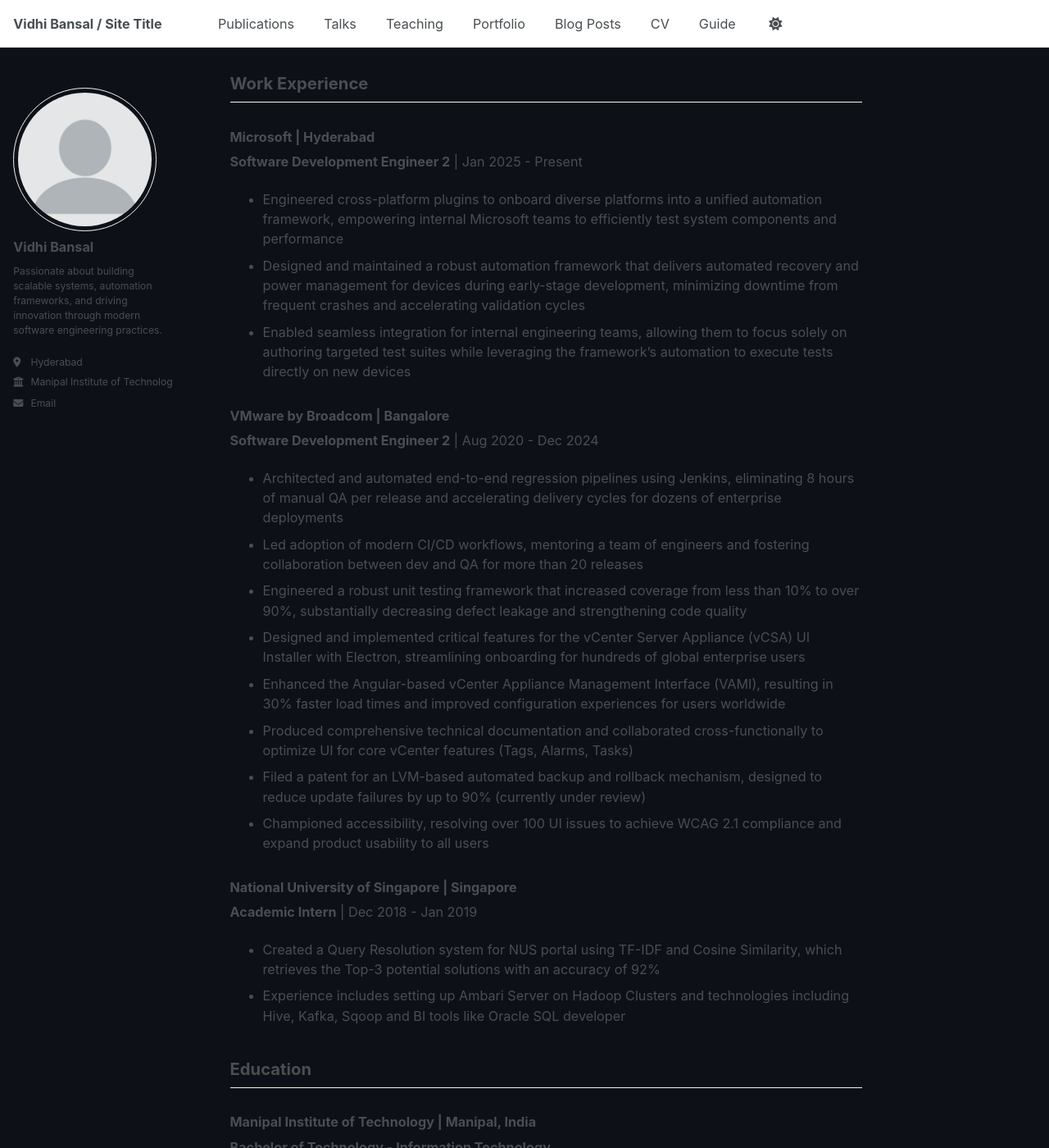
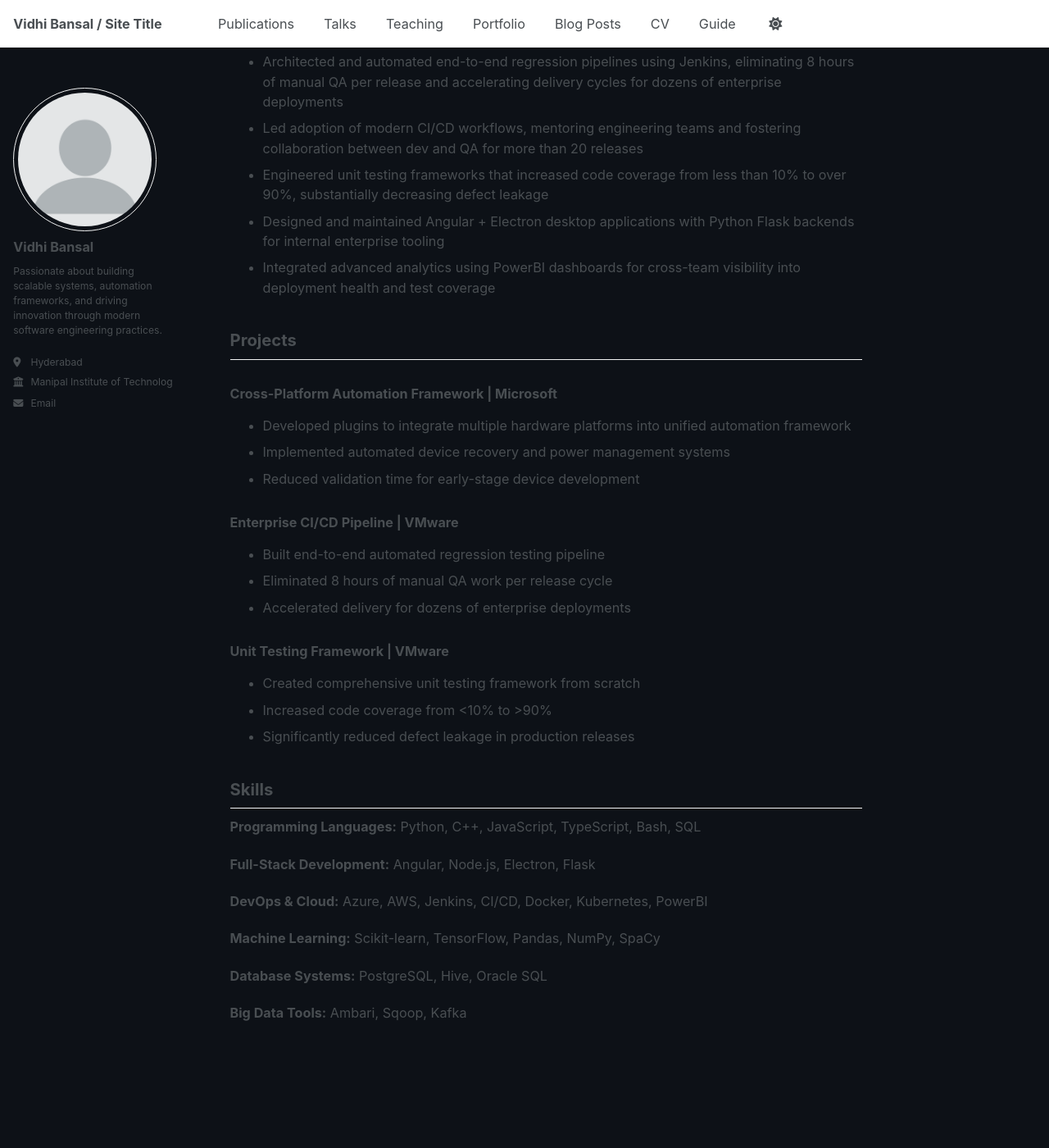
Before and after one commit to notsoweedy/notsoweedy.github.io, a Jekyll site: the page built from _pages/about.md, in a window 1280 px wide and 1400 px high, scrolled down 929 px. Shown: the whole window at 82% size. Built offline with Jekyll 4.4.1, drawn with Linux system fonts in a browser that asks for light colours; a script that is not in the unit is left out; some of the changed text lies outside the part shown.

Commit message:
Restructure resume into sections and remove default template content
Updated the 'About' section to enhance clarity and structure. Removed redundant information and improved formatting.

```diff
--- a/_pages/about.md
+++ b/_pages/about.md
@@ -1,103 +1,63 @@
 ---
 permalink: /
-title: "About Vidhi Bansal"
+title: "Vidhi Bansal"
 author_profile: true
 redirect_from:
   - /about/
   - /about.html
 ---
 
-# About Me
+## About Me
+I am a Senior Software Engineer with over 4 years of experience building scalable systems, automation frameworks, and enterprise-grade solutions. Currently working at Microsoft as a Software Development Engineer 2, I specialize in cross-platform plugin development, automation frameworks, and device validation systems.
 
-I am **Vidhi Bansal**, a Senior Software Engineer with over 4 years of experience building scalable systems, automation frameworks, and enterprise-grade solutions. Currently working at **Microsoft** as a Software Development Engineer 2, I specialize in cross-platform plugin development, automation frameworks, and device validation systems.
+## Education
+**Bachelor of Technology in Computer Science**
+Netaji Subhas University of Technology | 2016 - 2020
+GPA: 8.7/10
 
-## Career Summary
-
-With a strong foundation in software development and DevOps, I have successfully:
-
-- Engineered cross-platform plugins to onboard diverse platforms into unified automation frameworks at Microsoft, empowering internal teams to efficiently test system components and performance
-- Designed and maintained robust automation frameworks that deliver automated recovery and power management for devices during early-stage development
-- Architected end-to-end regression pipelines at VMware, eliminating 8 hours of manual QA per release and accelerating delivery cycles for dozens of enterprise deployments
-- Led adoption of modern CI/CD workflows, mentoring engineering teams and fostering collaboration between dev and QA for more than 20 releases
-- Engineered unit testing frameworks that increased code coverage from less than 10% to over 90%, substantially decreasing defect leakage
-
-## Specialties
-
-- **Full-Stack Development**: Angular, Node.js, Electron, Flask
-- **DevOps & Cloud**: Azure, AWS, Jenkins, CI/CD, Docker, Kubernetes, PowerBI
-- **Programming**: Python, C++, JavaScript, TypeScript, Bash, SQL
-- **Machine Learning**: Scikit-learn, TensorFlow, Pandas, NumPy, SpaCy
-- **Database Systems**: PostgreSQL, Hive, Oracle SQL
-- **Big Data Tools**: Ambari, Sqoop, Kafka
-
-## Work Experience
+## Experience
 
 ### Microsoft | Hyderabad
 **Software Development Engineer 2** | Jan 2025 - Present
-
 - Engineered cross-platform plugins to onboard diverse platforms into a unified automation framework, empowering internal Microsoft teams to efficiently test system components and performance
 - Designed and maintained a robust automation framework that delivers automated recovery and power management for devices during early-stage development, minimizing downtime from frequent crashes and accelerating validation cycles
 - Enabled seamless integration for internal engineering teams, allowing them to focus solely on authoring targeted test suites while leveraging the framework's automation to execute tests directly on new devices
 
 ### VMware by Broadcom | Bangalore
 **Software Development Engineer 2** | Aug 2020 - Dec 2024
+- Architected and automated end-to-end regression pipelines using Jenkins, eliminating 8 hours of manual QA per release and accelerating delivery cycles for dozens of enterprise deployments
+- Led adoption of modern CI/CD workflows, mentoring engineering teams and fostering collaboration between dev and QA for more than 20 releases
+- Engineered unit testing frameworks that increased code coverage from less than 10% to over 90%, substantially decreasing defect leakage
+- Designed and maintained Angular + Electron desktop applications with Python Flask backends for internal enterprise tooling
+- Integrated advanced analytics using PowerBI dashboards for cross-team visibility into deployment health and test coverage
 
-- Architected and automated end-to-end regression pipelines using Jenkins, eliminating 8 hours of manual QA per release and accelerating delivery cycles for dozens of enterprise deployments
-- Led adoption of modern CI/CD workflows, mentoring a team of engineers and fostering collaboration between dev and QA for more than 20 releases
-- Engineered a robust unit testing framework that increased coverage from less than 10% to over 90%, substantially decreasing defect leakage and strengthening code quality
-- Designed and implemented critical features for the vCenter Server Appliance (vCSA) UI Installer with Electron, streamlining onboarding for hundreds of global enterprise users
-- Enhanced the Angular-based vCenter Appliance Management Interface (VAMI), resulting in 30% faster load times and improved configuration experiences for users worldwide
-- Produced comprehensive technical documentation and collaborated cross-functionally to optimize UI for core vCenter features (Tags, Alarms, Tasks)
-- Filed a patent for an LVM-based automated backup and rollback mechanism, designed to reduce update failures by up to 90% (currently under review)
-- Championed accessibility, resolving over 100 UI issues to achieve WCAG 2.1 compliance and expand product usability to all users
+## Projects
 
-### National University of Singapore | Singapore
-**Academic Intern** | Dec 2018 - Jan 2019
+### Cross-Platform Automation Framework | Microsoft
+- Developed plugins to integrate multiple hardware platforms into unified automation framework
+- Implemented automated device recovery and power management systems
+- Reduced validation time for early-stage device development
 
-- Created a Query Resolution system for NUS portal using TF-IDF and Cosine Similarity, which retrieves the Top-3 potential solutions with an accuracy of 92%
-- Experience includes setting up Ambari Server on Hadoop Clusters and technologies including Hive, Kafka, Sqoop and BI tools like Oracle SQL developer
+### Enterprise CI/CD Pipeline | VMware
+- Built end-to-end automated regression testing pipeline
+- Eliminated 8 hours of manual QA work per release cycle
+- Accelerated delivery for dozens of enterprise deployments
 
-## Education
+### Unit Testing Framework | VMware
+- Created comprehensive unit testing framework from scratch
+- Increased code coverage from <10% to >90%
+- Significantly reduced defect leakage in production releases
 
-### Manipal Institute of Technology | Manipal, India
-**Bachelor of Technology - Information Technology**
-GPA: 8.25 | July 2016 - June 2020
+## Skills
 
-### Shanti Asiatic School | Ahmedabad, India
-**CBSE Class XII**
-90.8% | Ranked 2nd in Batch | 2015
+**Programming Languages:** Python, C++, JavaScript, TypeScript, Bash, SQL
 
-## Certifications
+**Full-Stack Development:** Angular, Node.js, Electron, Flask
 
-- **Certified Kubernetes Administrator (CKA)** - Cloud Native Computing Foundation
-- **Certified Kubernetes Application Developer (CKAD)** - Cloud Native Computing Foundation
-- **VMware Certified Professional - Data Centre Virtualisation (VCP-DCV)** - VMware
+**DevOps & Cloud:** Azure, AWS, Jenkins, CI/CD, Docker, Kubernetes, PowerBI
 
-## Awards and Recognition
+**Machine Learning:** Scikit-learn, TensorFlow, Pandas, NumPy, SpaCy
 
-- **VMware's Achieve Our Best Award** (2023) - Received twice in a row for prompt and quality feature delivery
-- **VMware's At Our Best Award** (September 2022) - For minimizing the bug backlog to a large extent
-- **VMware's At Our Best Award** (September 2021) - For leading the initiative of making web compliant with WCAG 2.1
+**Database Systems:** PostgreSQL, Hive, Oracle SQL
 
-## Skills Summary
-
-**Languages**: Python, C, C++, JavaScript, TypeScript, Bash, SQL
-
-**Frameworks**: Angular, Node.js, Electron, Flask, Scikit-learn, TensorFlow, Pandas, NumPy, SpaCy, R
-
-**DevOps/Cloud**: Azure, AWS, Jenkins, CI/CD, Docker, Kubernetes, PowerBI
-
-**Databases**: PostgreSQL, Hive, Oracle SQL
-
-**Tools**: Git, Perforce, Slack API, Ambari, Sqoop, Kafka
-
-## Contact
-
-📧 **Email**: bvidhi1997@gmail.com
-📱 **Phone**: +91-7069502475
-💼 **LinkedIn**: [vidhibansal](https://linkedin.com/in/vidhibansal)
-🐙 **GitHub**: [vidhibansal](https://github.com/vidhibansal)
-
----
-
-*I'm passionate about building robust, scalable systems and driving innovation through automation and modern software engineering practices. Feel free to reach out for collaborations or opportunities!*
+**Big Data Tools:** Ambari, Sqoop, Kafka
```
